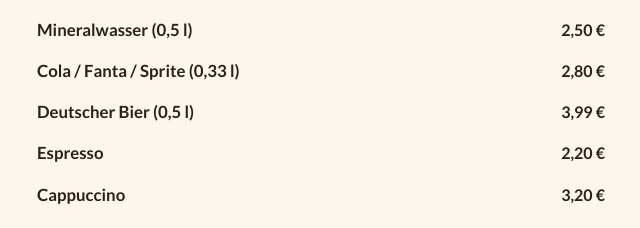
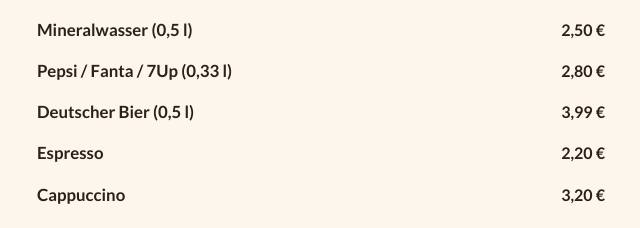
Before and after one commit to UlisseDusci/Speisekarte, a plain HTML site: page index.html in a window 1280 px wide. Shown: the part 1619-1847 px from the top of the page, 319-959 px from the left. Drawn offline with nearby package versions, Linux system fonts and the light colour scheme.

Commit message:
modifica pepsi

```diff
--- a/index.html
+++ b/index.html
@@ -103,7 +103,7 @@
         <div class="zeile"><h3>Mineralwasser (0,5 l)</h3><span class="preis">2,50 €</span></div>
       </div>
       <div class="gericht">
-        <div class="zeile"><h3>Cola / Fanta / Sprite (0,33 l)</h3><span class="preis">2,80 €</span></div>
+        <div class="zeile"><h3>Pepsi / Fanta / 7Up (0,33 l)</h3><span class="preis">2,80 €</span></div>
       </div>
       <div class="gericht">
         <div class="zeile"><h3>Deutscher Bier (0,5 l)</h3><span class="preis">3,99 €</span></div>
```
